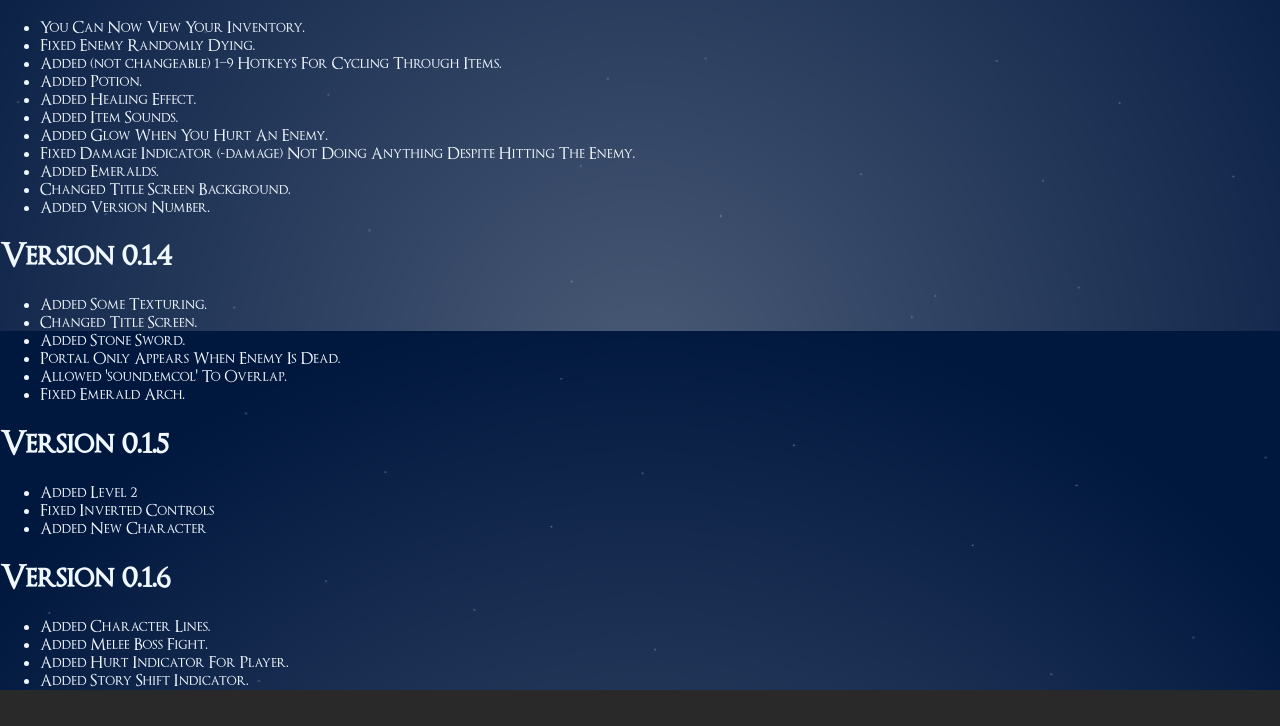
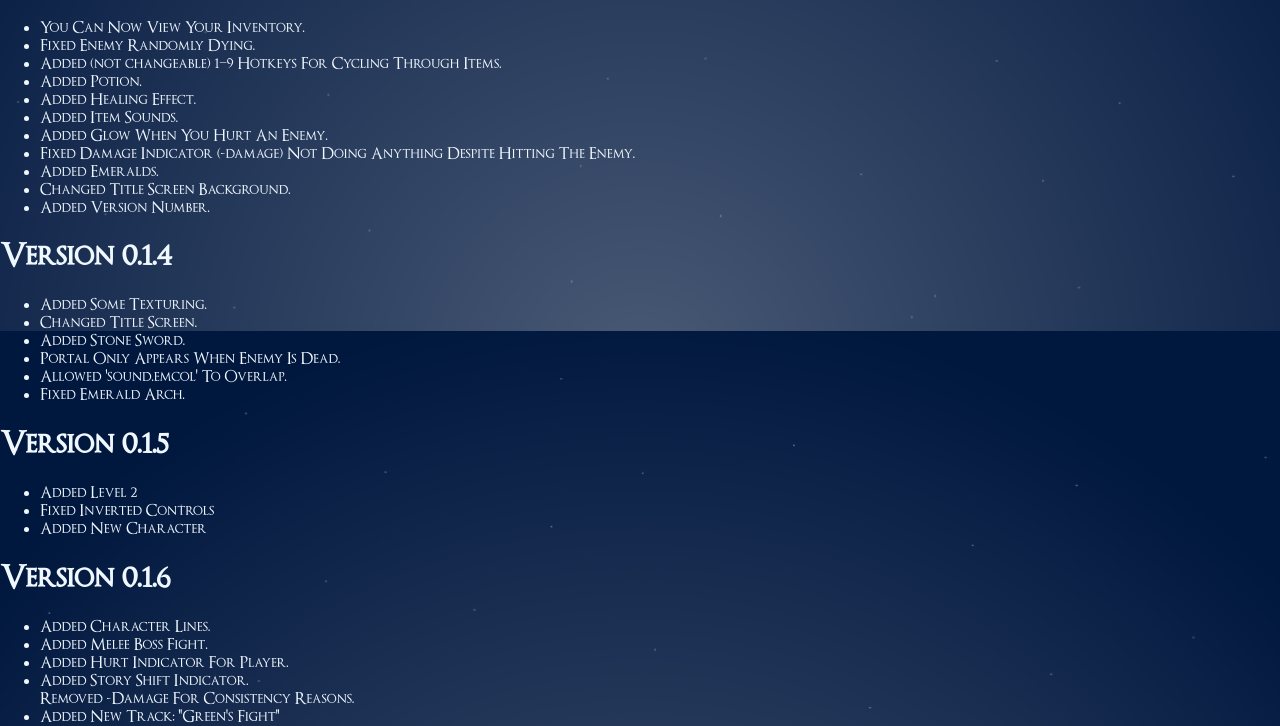
Before and after one commit to Kaytheprogrammingidiot/urpg-docs, a plain HTML site: page updates/index.html in a window 1280 px wide. Shown: the part 469-1195 px from the top of the page. Before the commit the page ends 1159 px from the top, so only its background shows below. Drawn offline with Linux system fonts and the light colour scheme.

```diff
--- a/updates/index.html
+++ b/updates/index.html
@@ -59,6 +59,8 @@
         <li>Added Melee Boss Fight.</li>
         <li>Added Hurt Indicator For Player.</li>
         <li>Added Story Shift Indicator.</li>
+        <l1>Removed -Damage For Consistency Reasons.</l1>
+        <li>Added New Track: "Green's Fight"</li>
     </ul>
 </body>
 </html>
```
